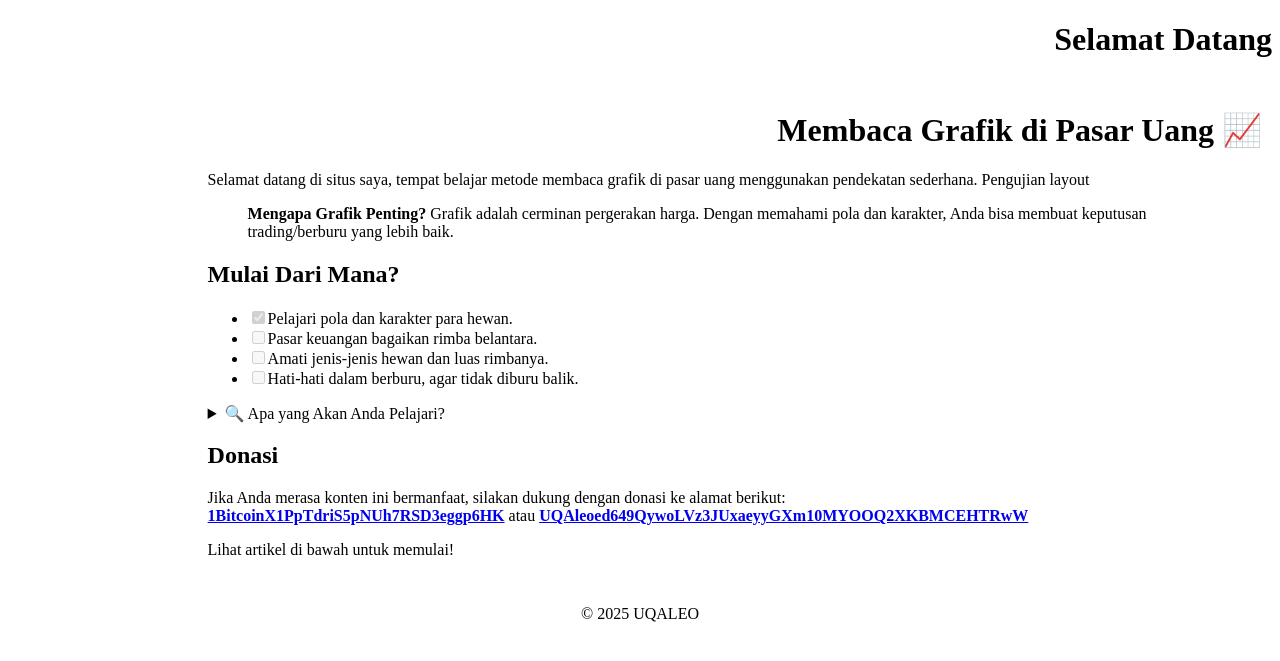
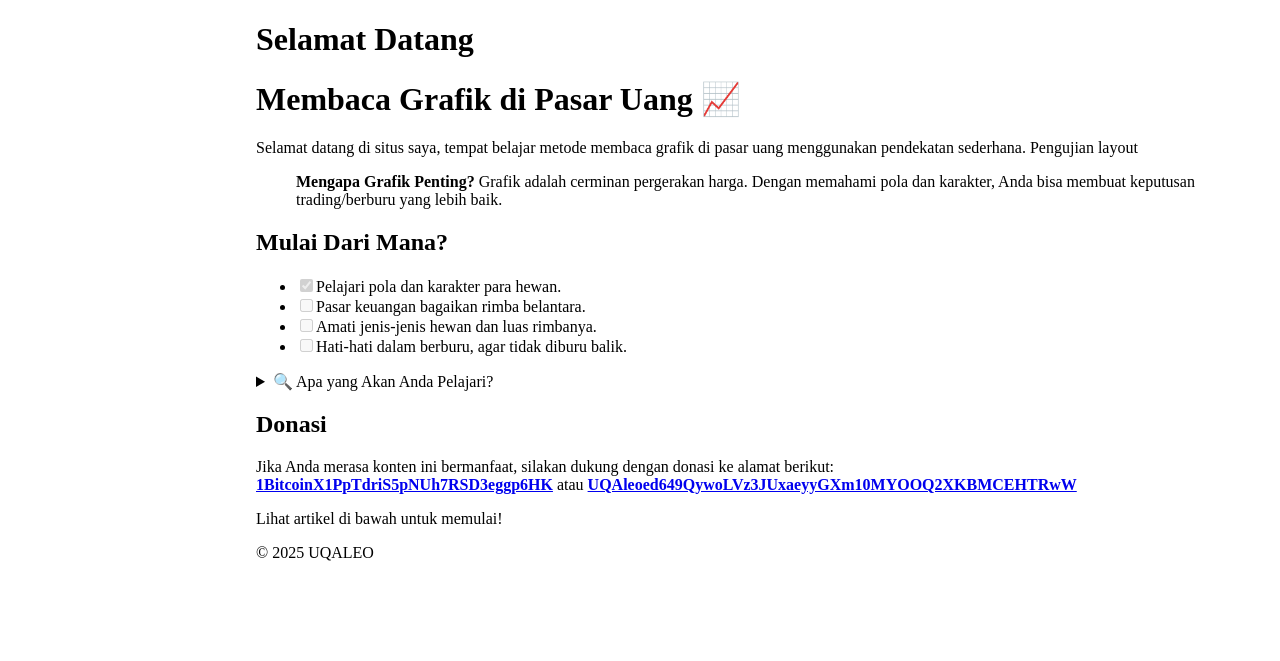
Before and after one commit to cindolabs/cindolabs.github.io, a Jekyll site: the page built from index.md, in a window 1280 px wide. Shown: the top 661 px of the page. Built offline with Jekyll 4.4.1, drawn with Linux system fonts in a browser that asks for light colours.

Commit message:
Update custom.css

```diff
--- a/assets/css/custom.css
+++ b/assets/css/custom.css
@@ -1,17 +1,3 @@
-/* Mengatur judul (h1) */
-h1 {
-  margin-left: 20%; /* Geser ke kanan 20% dari kiri */
-  text-align: right; /* Rata kanan */
+body {
+  margin-left: 20%; /* Geser seluruh konten ke kanan 20% */
 }
-
-/* Mengatur konten utama */
-main {
-  margin-left: 15%; /* Geser konten ke kanan */
-  padding: 10px; /* Jarak dalam */
-}
-
-/* Mengatur footer */
-footer {
-  text-align: center; /* Rata tengah */
-  margin-top: 20px; /* Jarak dari atas */
-}
```
